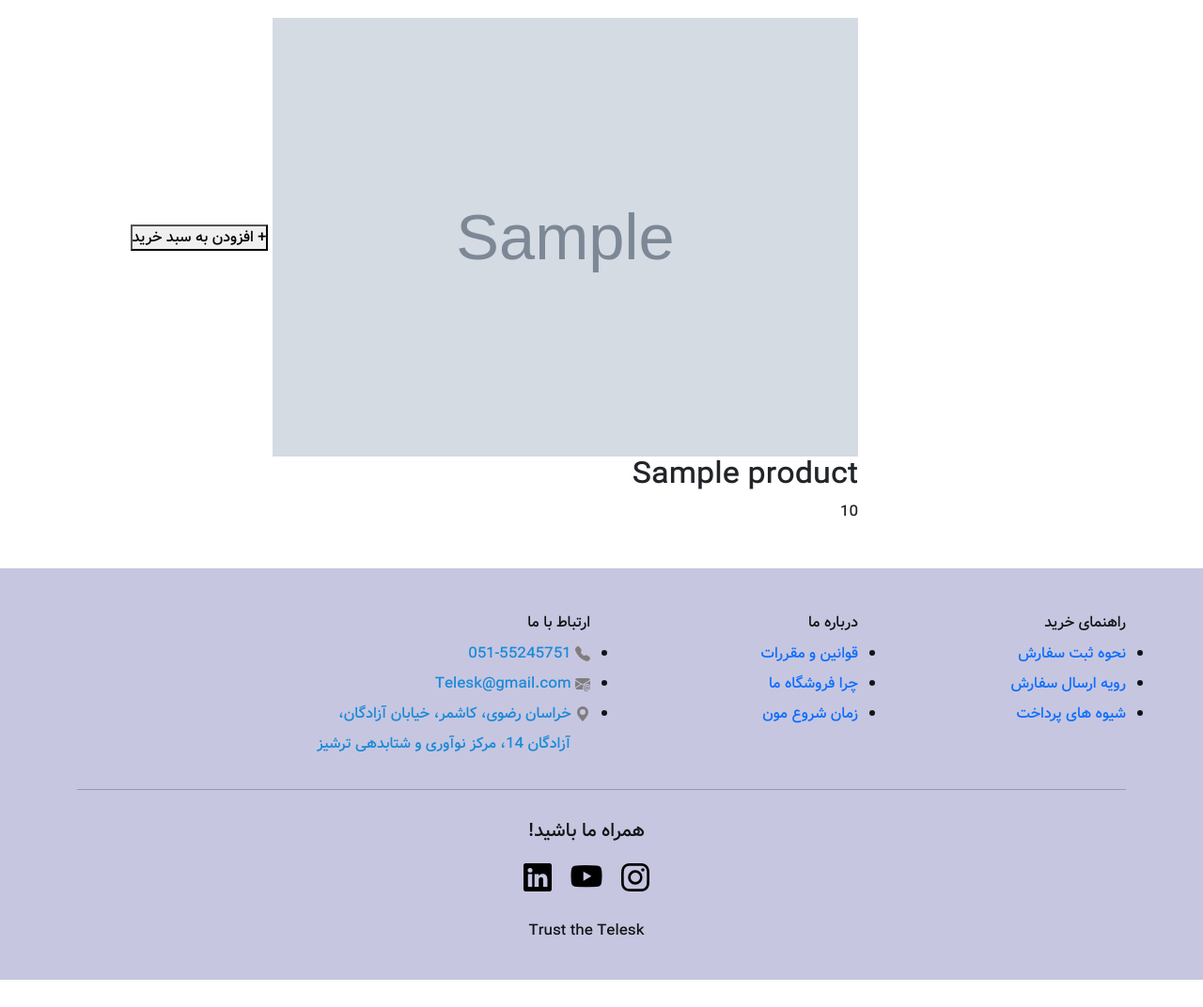
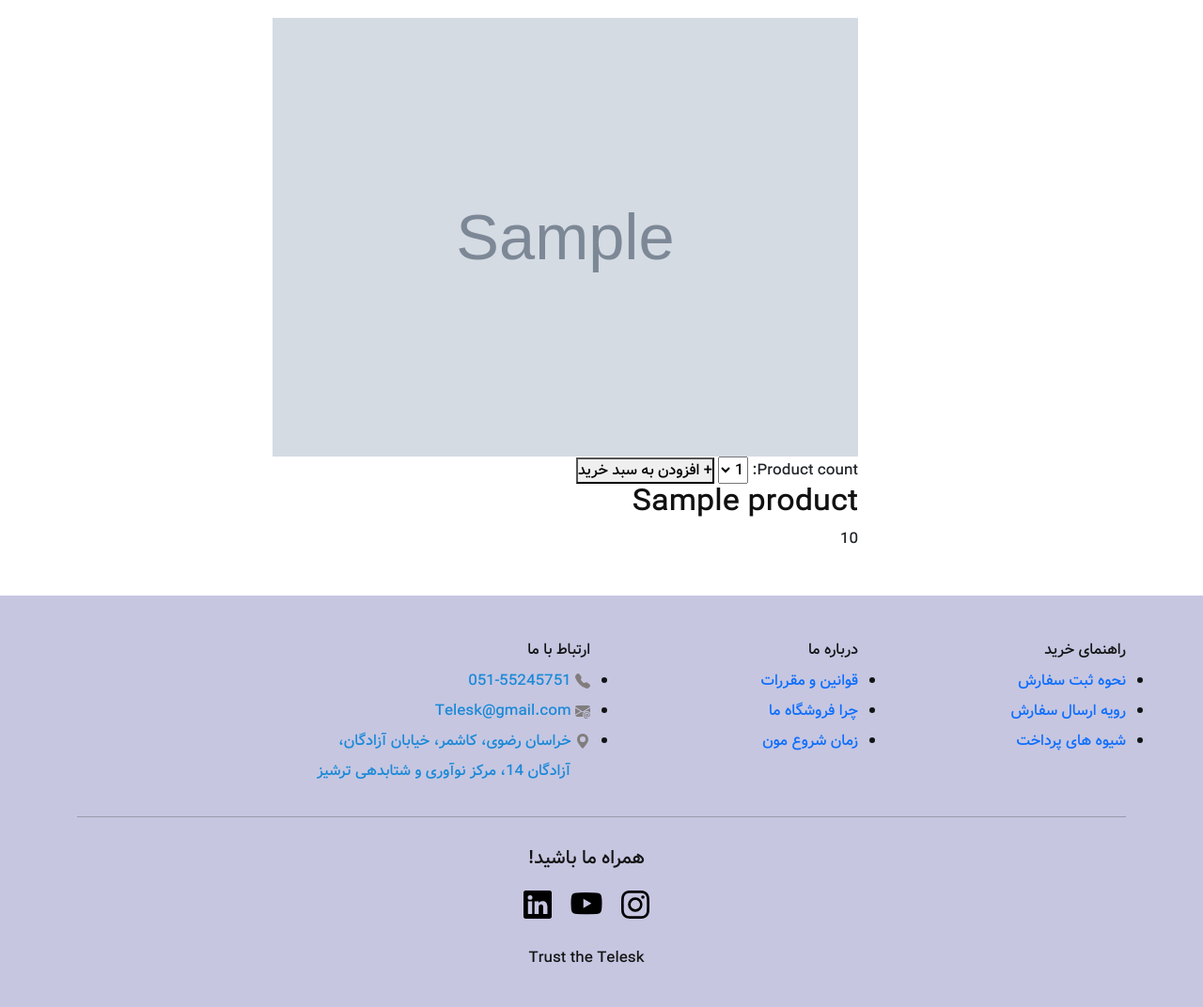
Before and after one commit to Elnaz-Zanganehm/shop-telesk, a Django app: page /store/ in a window 1280 px wide. Shown: the part 1050-2122 px from the top of the page at 94% size. Before the commit the page ends 2093 px from the top, so only its background shows below. Run offline with Django 4.2, Linux system fonts and the light colour scheme; tables that the repository leaves empty hold one stand-in row (values such as "Sample post"); grey boxes marked "Sample" are stand-in pictures.

Commit message:
change something

```diff
--- a/sabad/templates/sabad/detail.html
+++ b/sabad/templates/sabad/detail.html
@@ -30,14 +30,14 @@
                     </td>
                     <td>{{ product.name }}</td>
                     <td>
-                        <form  action="{% url 'sabad:sabad_add' product_id %}" method="post">
+                        <form  action="{% url 'sabad:sabad_add' product.id %}" method="post">
                             {{ item.update_product_count_form.product_count }}
                             {{ item.update_product_count_form.update }}
                             {% csrf_token %}
                             <input type="submit" value="update">
                         </form>
                     </td>
-                    <td><a href="{% url 'sabad:sabad_remove' product_id %}">Remove</a></td>
+                    <td><a href="{% url 'sabad:sabad_remove' product.id %}">Remove</a></td>
                     <td class="num">تومان{{  item.price }}</td>
                     <td class="num">تومان{{ item.total_price }}</td>
                 </tr>
--- a/shophummin/templates/store.html
+++ b/shophummin/templates/store.html
@@ -79,8 +79,12 @@
                 <!-- box1 -->
                 <div class="product-box mt-4">
                     <img src="{{product.image_url}}" alt="" class="product-img w-75 h-50">
-                    <button class="add-to-basket"  href="{% url 'shophummin:checkout' %}">+ افزودن به سبد خرید</button>
-                    <h2 class="product-title mb-2"><a href="{{ product.get_absolute_url }}" ></a>{{ product.name }}</h2>
+                    <form action="{% url 'sabad:sabad_add' product.id %}" method="POST">
+                        {% csrf_token %}
+                    {{ sabad_add_product_form }}
+                    <button class="add-to-basket" type="submit">+ افزودن به سبد خرید</button>
+                    </form>
+                    <h2 class="product-title mb-2"><a style="color: #111111" href="{{ product.get_absolute_url }}">{{ product.name }}</a></h2>
                     <span class="price">{{ product.price }}</span>
                 </div>
                   {% endfor %}
--- a/shophummin/views.py
+++ b/shophummin/views.py
@@ -41,7 +41,8 @@ def product(request, pk):
 
 def store(request):
     product_list = models.Product.objects.all()[:6]
-    return render(request, 'store.html', {'product_list': product_list})
+    sabad_add_product_form = SabadAddProductForm()
+    return render(request, 'store.html', {'product_list': product_list, 'sabad_add_product_form': sabad_add_product_form})
 
 
 # LOGIN,LOGOUT,SIGNUP
```
Also changed, not shown: sabad/sabad.py (line endings or trailing spaces).
